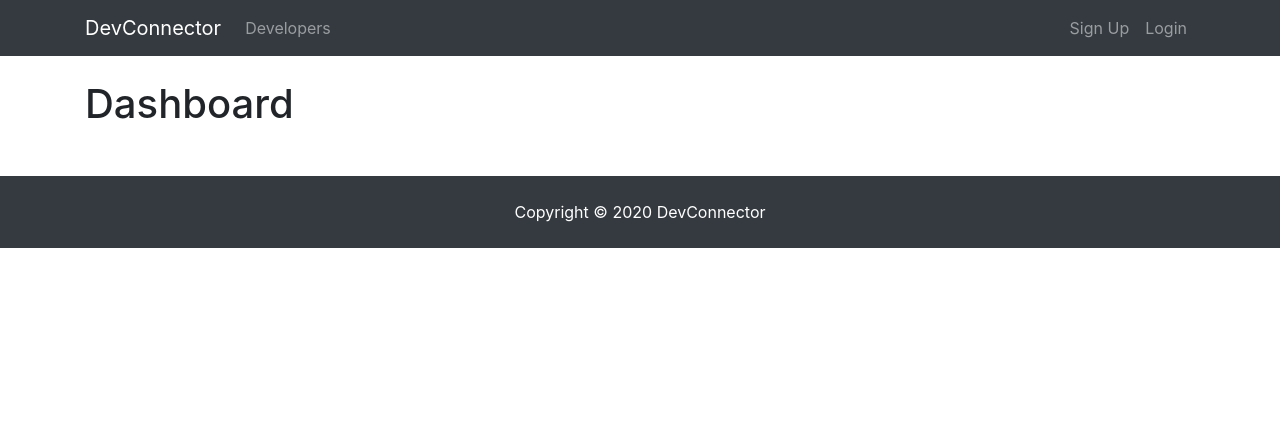
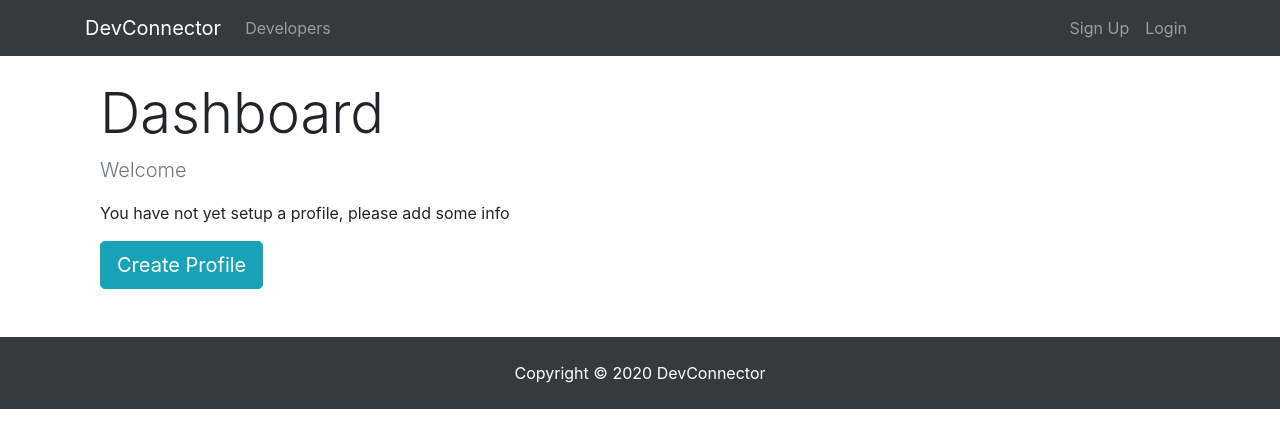
Before and after one commit to amit-dhakad/devconnector, a React (Create React App) app in the folder client/: page /dashboard in a window 1280 px wide. Shown: the top 448 px of the page. Built offline with nearby package versions, Linux system fonts and the light colour scheme; no server answers.

Commit message:
added spinner component

```diff
--- /dev/null
+++ b/client/src/components/common/Spinner.js
@@ -0,0 +1,13 @@
+import React from 'react';
+import spinner from './spinner.gif';
+export default () => {
+  return (
+    <div>
+      <img
+        src={spinner}
+        style={{ width: '200px', margin: 'auto', display: 'block' }}
+        alt="Loading"
+      />
+    </div>
+  );
+};
--- a/client/src/components/dashboard/Dashboard.js
+++ b/client/src/components/dashboard/Dashboard.js
@@ -1,18 +1,60 @@
+import PropTypes from 'prop-types';
 import React, { Component } from 'react';
 import { connect } from 'react-redux';
+import { Link } from 'react-router-dom';
 import { getCurrentProfile } from '../../actions/profileAction';
-
+import Spinner from '../common/Spinner';
 class Dashboard extends Component {
   componentDidMount() {
     this.props.getCurrentProfile();
   }
   render() {
+    const { user } = this.props.auth;
+    const { profile, loading } = this.props.profile;
+
+    let dashboardContent;
+    if (profile === null || loading) {
+      dashboardContent = <Spinner />;
+    } else {
+      // Check if logged in user has profile data
+      if (Object.keys(profile).length > 0) {
+        dashboardContent = <h4>TODO: Display Profile</h4>;
+      } else {
+        // User is logged in but has no profile
+        dashboardContent = (
+          <div>
+            <p className="lead text-muted">Welcome {user.name}</p>
+            <p>You have not yet setup a profile, please add some info</p>
+
+            <Link to="/create-profile" className="btn btn-lg btn-info">
+              Create Profile
+            </Link>
+          </div>
+        );
+      }
+    }
     return (
-      <div>
-        <h1>Dashboard</h1>
+      <div className="dashboard">
+        <div className="container">
+          <div className="row">
+            <div className="col-md-12">
+              <h1 className="display-4">Dashboard</h1>
+              {dashboardContent}
+            </div>
+          </div>
+        </div>
       </div>
     );
   }
 }
 
-export default connect(null, { getCurrentProfile })(Dashboard);
+Dashboard.propTypes = {
+  getCurrentProfile: PropTypes.func.isRequired,
+  auth: PropTypes.object.isRequired,
+  profile: PropTypes.object.isRequired,
+};
+const mapStoreToProps = (state) => ({
+  profile: state.profile,
+  auth: state.auth,
+});
+export default connect(mapStoreToProps, { getCurrentProfile })(Dashboard);
```
Also changed, not shown: client/src/components/common/spinner.gif (added).
